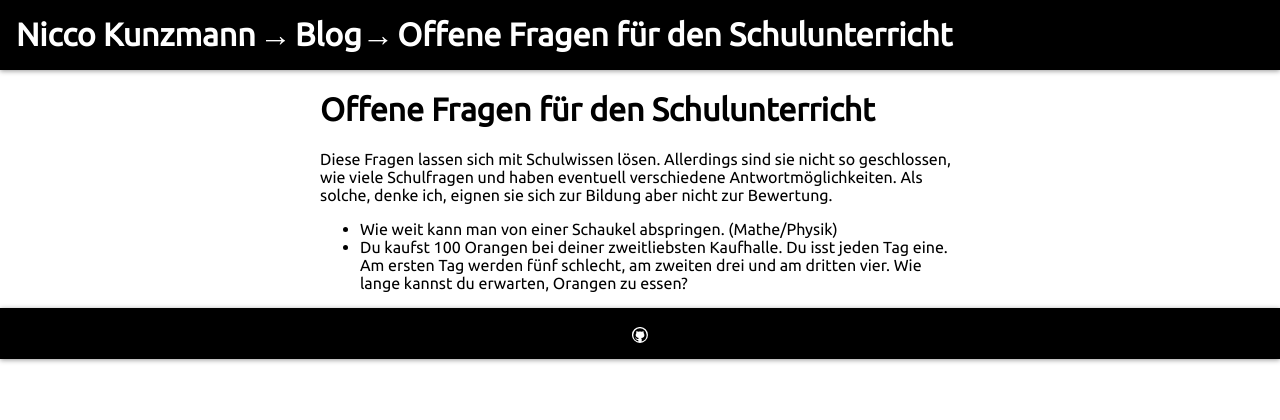
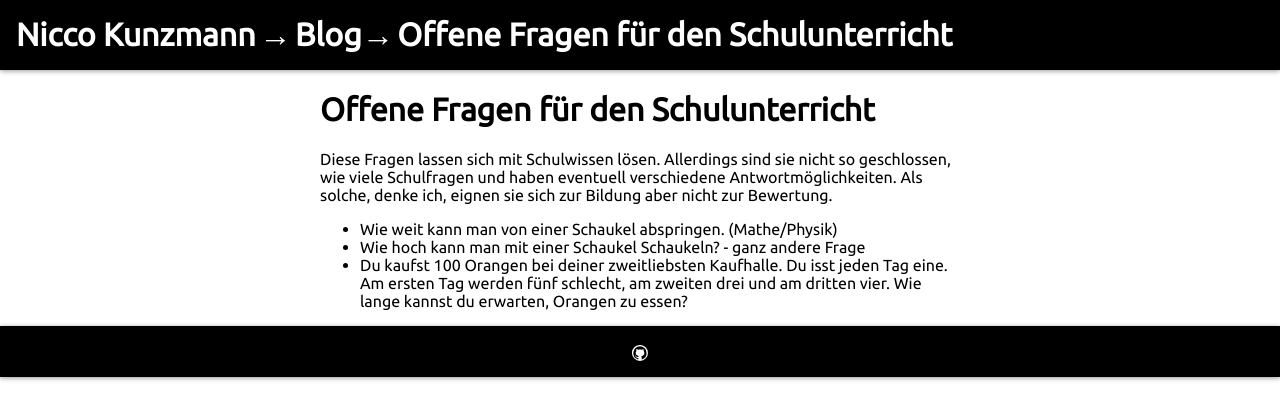
Before and after one commit to niccokunzmann/niccokunzmann.github.io, a Jekyll site: the page built from _posts/2016-07-10-Fragen-für-den-Schulunterricht.md, in a window 1280 px wide. Shown: the top 420 px of the page. Built offline with Jekyll 4.4.1, drawn with Linux system fonts in a browser that asks for light colours.

Commit message:
new question

```diff
--- a/_posts/2016-07-10-Fragen-für-den-Schulunterricht.md
+++ b/_posts/2016-07-10-Fragen-für-den-Schulunterricht.md
@@ -7,4 +7,5 @@ language: de
 Diese Fragen lassen sich mit Schulwissen lösen. Allerdings sind sie nicht so geschlossen, wie viele Schulfragen und haben eventuell verschiedene Antwortmöglichkeiten. Als solche, denke ich, eignen sie sich zur Bildung aber nicht zur Bewertung.
 
 - Wie weit kann man von einer Schaukel abspringen. (Mathe/Physik)
+- Wie hoch kann man mit einer Schaukel Schaukeln? - ganz andere Frage
 - Du kaufst 100 Orangen bei deiner zweitliebsten Kaufhalle. Du isst jeden Tag eine. Am ersten Tag werden fünf schlecht, am zweiten drei und am dritten vier. Wie lange kannst du erwarten, Orangen zu essen?
```
